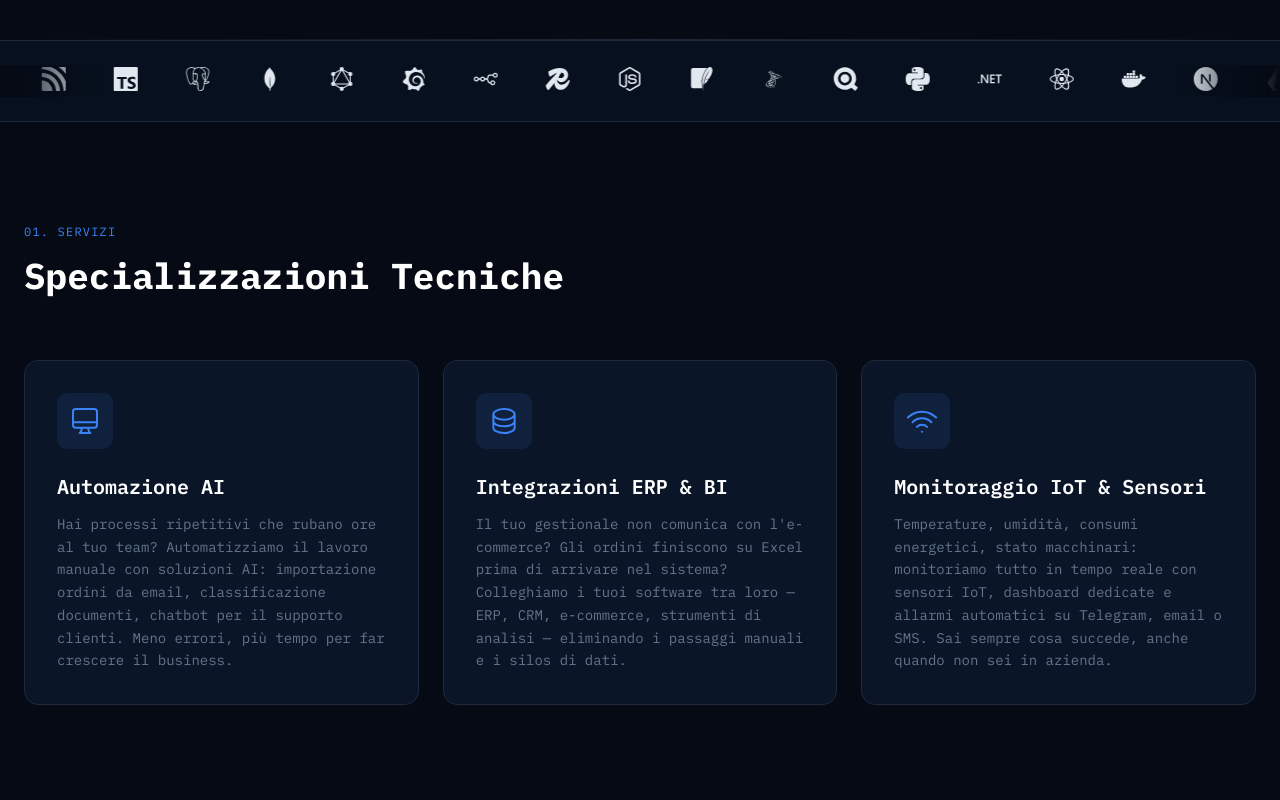
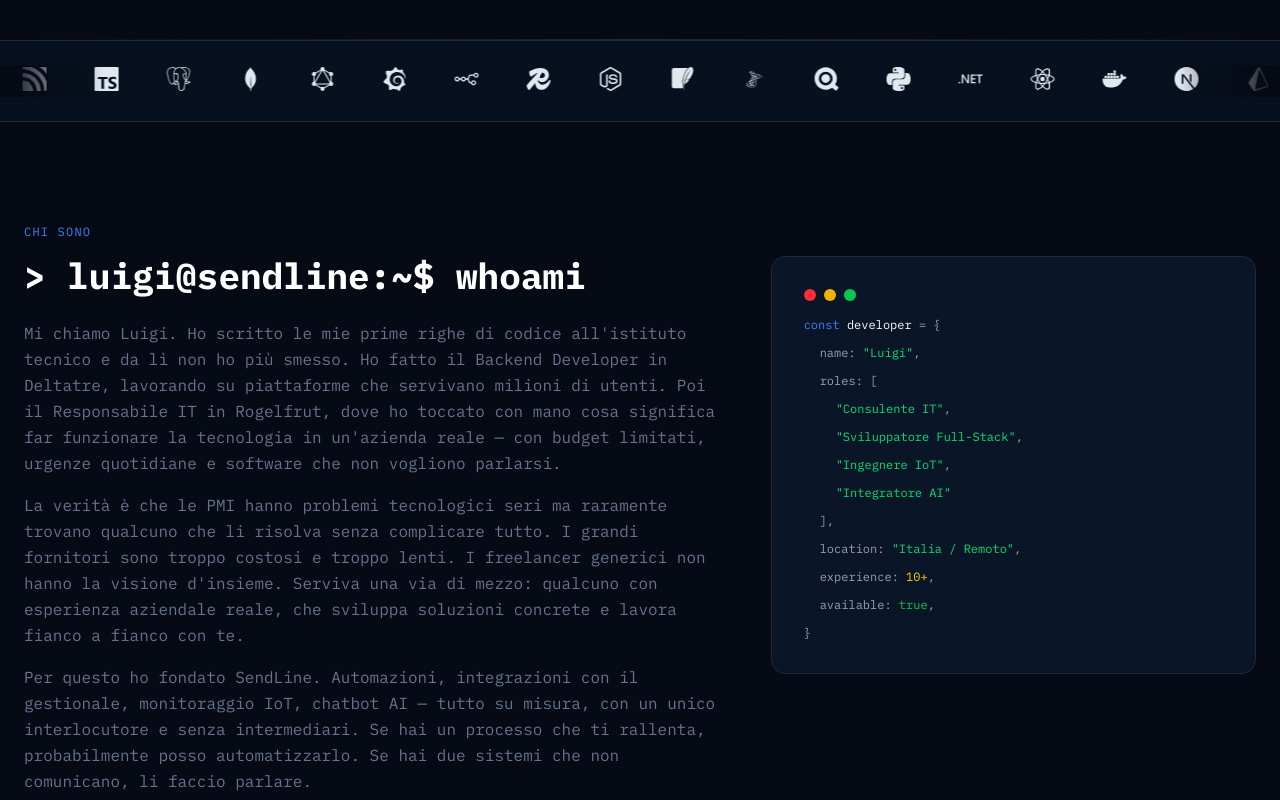
Before and after one commit to zerocinque/sendline-web-site, a Next.js app: page /it in a window 1280 px wide. Shown: the part 940-1740 px from the top of the page. Built offline with nearby package versions, Linux system fonts and the light colour scheme.

Commit message:
add about section

```diff
--- a/messages/en.json
+++ b/messages/en.json
@@ -19,6 +19,19 @@
   },
   "techLogos": {
     "title": "Technologies we use"
+  },
+  "about": {
+    "badge": "ABOUT ME",
+    "title": "Software developer, technology partner",
+    "paragraph1": "I'm Luigi, a freelance software developer. I work with SMBs and startups that need real digital solutions: automation, ERP integrations, IoT monitoring, and custom web applications.",
+    "paragraph2": "I've gained experience in tech companies and industrial environments, where I learned that technology only works when it solves real problems. That's why I always start from the process, not the tool.",
+    "paragraph3": "I work as your single technical point of contact: from requirements gathering to deployment. No unnecessary meetings, no surprises. Just clean code and measurable results.",
+    "card": {
+      "name": "Luigi",
+      "roles": ["Full-Stack Developer"],
+      "location": "Italy / Remote",
+      "experience": "10+"
+    }
   },
   "specializations": {
     "badge": "CORE COMPETENCIES",
--- a/messages/it.json
+++ b/messages/it.json
@@ -8,13 +8,34 @@
   "hero": {
     "badge": "DISPONIBILE",
     "titles": [
-      { "line1": "Il tuo reparto IT,", "line2": "senza assumerlo." },
-      { "line1": "Meno lavoro manuale.", "line2": "Più crescita." },
-      { "line1": "Automatizza. Integra.", "line2": "Cresci." },
-      { "line1": "Tecnologia che", "line2": "lavora per te." },
-      { "line1": "Dal foglio Excel", "line2": "al processo automatico." },
-      { "line1": "Il gestionale non basta?", "line2": "Lo facciamo parlare." },
-      { "line1": "Software su misura.", "line2": "Risultati concreti." }
+      {
+        "line1": "Il tuo reparto IT,",
+        "line2": "senza assumerlo."
+      },
+      {
+        "line1": "Meno lavoro manuale.",
+        "line2": "Più crescita."
+      },
+      {
+        "line1": "Automatizza. Integra.",
+        "line2": "Cresci."
+      },
+      {
+        "line1": "Tecnologia che",
+        "line2": "lavora per te."
+      },
+      {
+        "line1": "Dal foglio Excel",
+        "line2": "al processo automatico."
+      },
+      {
+        "line1": "Il gestionale non basta?",
+        "line2": "Lo facciamo parlare."
+      },
+      {
+        "line1": "Software su misura.",
+        "line2": "Risultati concreti."
+      }
     ],
     "description": "Sviluppo software su misura per PMI e startup: dall’integrazione con il tuo gestionale, all’automazione degli ordini, fino al monitoraggio IoT dei tuoi impianti. Senza i costi di un reparto IT interno.",
     "viewPortfolio": "Vedi cosa ho realizzato",
@@ -22,6 +43,24 @@
   },
   "techLogos": {
     "title": "Tecnologie che utilizziamo"
+  },
+  "about": {
+    "badge": "CHI SONO",
+    "title": "> luigi@sendline:~$ whoami",
+    "paragraph1": "Mi chiamo Luigi. Ho scritto le mie prime righe di codice all'istituto tecnico e da lì non ho più smesso. Ho fatto il Backend Developer in Deltatre, lavorando su piattaforme che servivano milioni di utenti. Poi il Responsabile IT in Rogelfrut, dove ho toccato con mano cosa significa far funzionare la tecnologia in un'azienda reale — con budget limitati, urgenze quotidiane e software che non vogliono parlarsi.",
+    "paragraph2": "La verità è che le PMI hanno problemi tecnologici seri ma raramente trovano qualcuno che li risolva senza complicare tutto. I grandi fornitori sono troppo costosi e troppo lenti. I freelancer generici non hanno la visione d'insieme. Serviva una via di mezzo: qualcuno con esperienza aziendale reale, che sviluppa soluzioni concrete e lavora fianco a fianco con te.",
+    "paragraph3": "Per questo ho fondato SendLine. Automazioni, integrazioni con il gestionale, monitoraggio IoT, chatbot AI — tutto su misura, con un unico interlocutore e senza intermediari. Se hai un processo che ti rallenta, probabilmente posso automatizzarlo. Se hai due sistemi che non comunicano, li faccio parlare.",
+    "card": {
+      "name": "Luigi",
+      "roles": [
+        "Consulente IT",
+        "Sviluppatore Full-Stack",
+        "Ingegnere IoT",
+        "Integratore AI"
+      ],
+      "location": "Italia / Remoto",
+      "experience": "10+"
+    }
   },
   "specializations": {
     "badge": "01. SERVIZI",
@@ -146,7 +185,7 @@
     "title": "404",
     "subtitle": "// segnale_non_trovato",
     "description": "La trasmissione richiesta non esiste o è stata terminata.",
-  "home": "TORNA ALLA HOME PAGE",
+    "home": "TORNA ALLA HOME PAGE",
     "contact": "CONTATTAMI"
   },
   "contact": {
--- a/src/app/[locale]/page.tsx
+++ b/src/app/[locale]/page.tsx
@@ -1,6 +1,7 @@
 import { useTranslations } from "next-intl";
 import HeroSection from "@/components/home/HeroSection";
 import TechLogos from "@/components/home/TechLogos";
+import AboutSection from "@/components/home/AboutSection";
 import Specializations from "@/components/home/Specializations";
 import FeaturedProjects from "@/components/home/FeaturedProjects";
 import Stats from "@/components/home/Stats";
@@ -11,6 +12,7 @@ export default function HomePage() {
     <>
       <HeroSection />
       <TechLogos />
+      <AboutSection />
       <Specializations />
       <FeaturedProjects />
       <Stats />
--- /dev/null
+++ b/src/components/home/AboutSection.tsx
@@ -0,0 +1,68 @@
+import { useMessages, useTranslations } from "next-intl";
+
+export default function AboutSection() {
+  const t = useTranslations("about");
+  const messages = useMessages();
+  const roles = (messages as Record<string, { card: { roles: string[] } }>).about.card.roles;
+
+  return (
+    <section className="py-24">
+      <div className="mx-auto max-w-7xl px-6">
+        <span className="mb-4 inline-block font-mono text-xs tracking-widest text-primary">
+          {t("badge")}
+        </span>
+        <div className="grid gap-12 lg:grid-cols-12">
+          <div className="lg:col-span-7">
+            <h2 className="mb-6 text-3xl font-bold text-white sm:text-4xl">
+              {t("title")}
+            </h2>
+            <div className="space-y-4 text-sm leading-relaxed text-muted sm:text-base">
+              <p>{t("paragraph1")}</p>
+              <p>{t("paragraph2")}</p>
+              <p>{t("paragraph3")}</p>
+            </div>
+          </div>
+
+          <div className="lg:col-span-5">
+            <div className="rounded-xl border border-border bg-surface p-8">
+              <div className="mb-4 flex gap-2">
+                <div className="h-3 w-3 rounded-full bg-red-500" />
+                <div className="h-3 w-3 rounded-full bg-yellow-500" />
+                <div className="h-3 w-3 rounded-full bg-green-500" />
+              </div>
+              <div className="space-y-3 font-mono text-xs text-gray-400">
+                <p>
+                  <span className="text-primary">const</span>{" "}
+                  <span className="text-white">developer</span> = {"{"}
+                </p>
+                <p className="pl-4">
+                  name: <span className="text-green-400">{`"${t("card.name")}"`}</span>,
+                </p>
+                <p className="pl-4">
+                  roles: [
+                </p>
+                {roles.map((role, i) => (
+                  <p key={i} className="pl-8">
+                    <span className="text-green-400">{`"${role}"`}</span>
+                    {i < roles.length - 1 ? "," : ""}
+                  </p>
+                ))}
+                <p className="pl-4">],</p>
+                <p className="pl-4">
+                  location: <span className="text-green-400">{`"${t("card.location")}"`}</span>,
+                </p>
+                <p className="pl-4">
+                  experience: <span className="text-yellow-400">{t("card.experience")}</span>,
+                </p>
+                <p className="pl-4">
+                  available: <span className="text-green-500">true</span>,
+                </p>
+                <p>{"}"}</p>
+              </div>
+            </div>
+          </div>
+        </div>
+      </div>
+    </section>
+  );
+}
```
